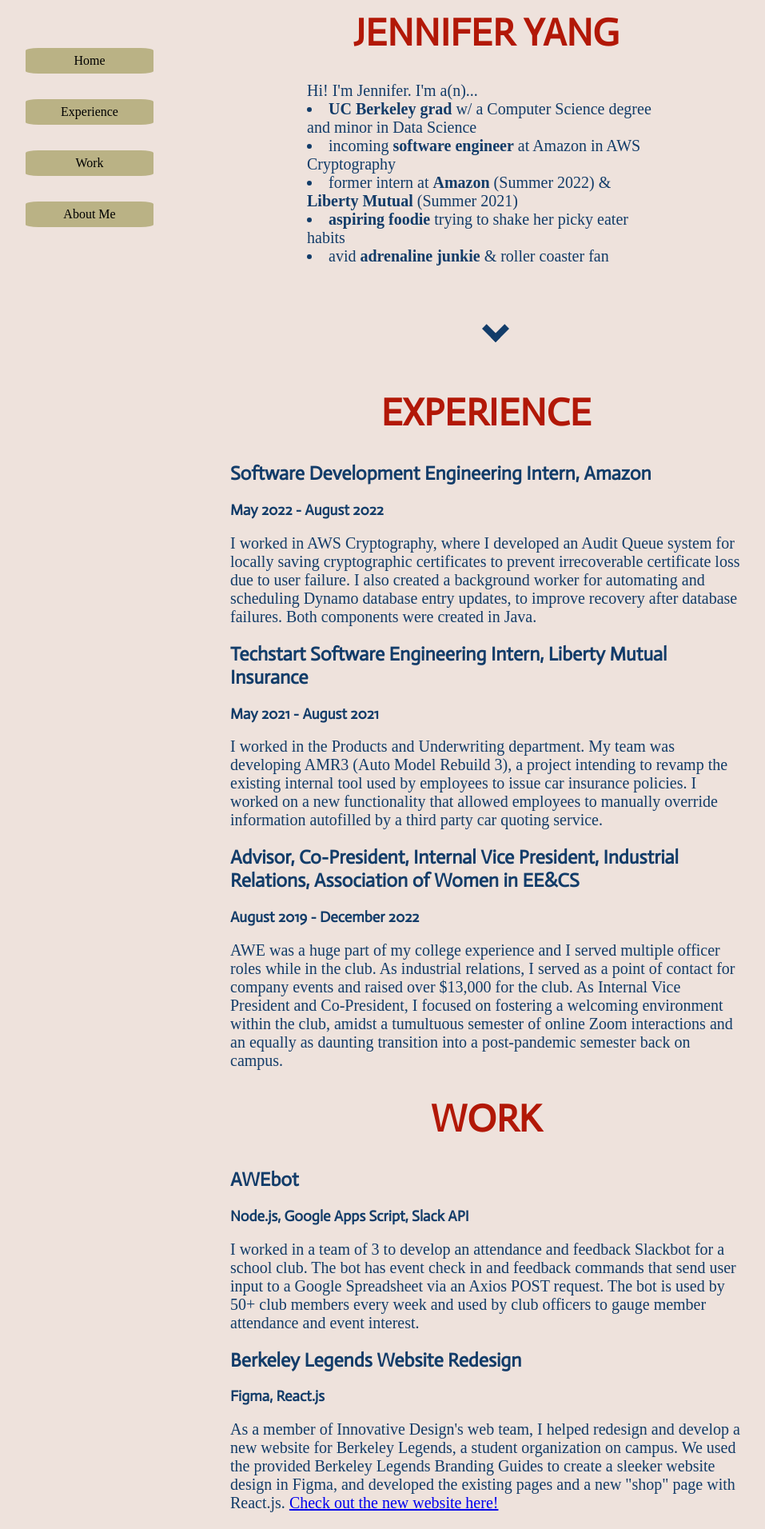
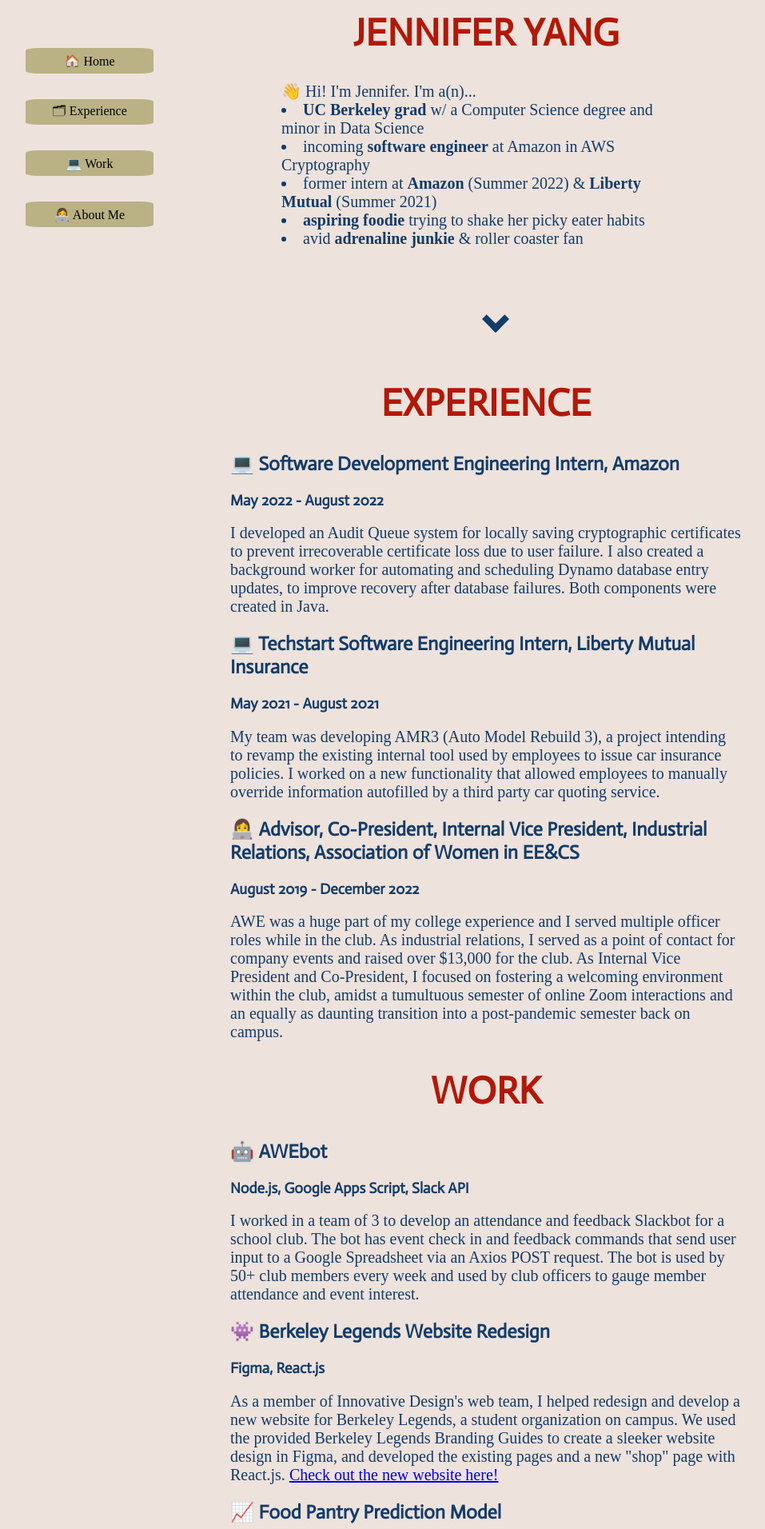
Before and after one commit to jenniferyang818/jenniferyang818.github.io, a React (Create React App) app: page / in a window 1280 px wide. Shown: the part 180-2092 px from the top of the page at 80% size, without its empty margins (96-1053 px from the left). Built offline with nearby package versions, Linux system fonts and the light colour scheme; a web font is replaced by a local one.

Commit message:
minor changes, added emojis. this is the first draft

```diff
--- a/src/pages/About.js
+++ b/src/pages/About.js
@@ -1,5 +1,4 @@
 import "./About.css";
-
 
 function About() {
     return (
@@ -7,7 +6,7 @@
         <div className="about">
           <h1>ABOUT</h1>
           <div id="about">
-            <p>Hi! I'm Jennifer Yang, a recent UC Berkeley grad (go bears!) and incoming Software Engineer at Amazon. I was formerly an intern at Amazon in AWS Cryptography
+            <p>👋 Hi! I'm Jennifer Yang, a recent UC Berkeley grad (go bears!) and incoming Software Engineer at Amazon in May. I was formerly an intern at Amazon in AWS Cryptography
               and Liberty Mutual in the Products and Underwriting department. In my free time, I enjoy perusing interior design YouTube channels, falling off walls at the
               bouldering gym, and trying new restaurants. <a href="https://www.linkedin.com/in/jenniferyang8/"> Find me on LinkedIn</a> or reach out at: <a href="mailto:jyang8@berkeley.edu">jyang8@berkeley.edu</a>!
             </p>
--- a/src/pages/Experience.js
+++ b/src/pages/Experience.js
@@ -10,23 +10,23 @@
           <h1>EXPERIENCE</h1>
           <div id="amazon">
             {/* TODO: same line formatting like resume */}
-            <div className="role"><h2>Software Development Engineering Intern, Amazon</h2></div>
+            <div className="role"><h2>💻 Software Development Engineering Intern, Amazon</h2></div>
             <div className="date"><h3>May 2022 - August 2022</h3></div>
-            <div className="tldr"><p>I worked in AWS Cryptography, where I developed an Audit Queue system for locally saving
+            <div className="tldr"><p>I developed an Audit Queue system for locally saving
               cryptographic certificates to prevent irrecoverable certificate loss due to user failure. I also created a background worker for automating
               and scheduling Dynamo database entry updates, to improve recovery after database failures. Both components were created in Java.</p></div>
           </div>
 
           <div id="lm">
-            <div className="role"><h2>Techstart Software Engineering Intern, Liberty Mutual Insurance</h2></div>
+            <div className="role"><h2>💻 Techstart Software Engineering Intern, Liberty Mutual Insurance</h2></div>
             <div className="date"><h3>May 2021 - August 2021</h3></div>
-            <div className="tldr"><p>I worked in the Products and Underwriting department. My team was developing AMR3 (Auto Model
+            <div className="tldr"><p>My team was developing AMR3 (Auto Model
               Rebuild 3), a project intending to revamp the existing internal tool used by employees to issue car insurance policies. I worked on a new
               functionality that allowed employees to manually override information autofilled by a third party car quoting service. </p></div>
           </div>
 
           <div id="awe">
-            <div className="role"><h2>Advisor, Co-President, Internal Vice President, Industrial Relations, Association of Women in EE&CS</h2></div>
+            <div className="role"><h2>👩‍💻 Advisor, Co-President, Internal Vice President, Industrial Relations, Association of Women in EE&CS</h2></div>
             <div className="date"><h3>August 2019 - December 2022</h3></div>
             <div className="tldr"><p>AWE was a huge part of my college experience and I served multiple officer roles while in the club. As industrial relations,
               I served as a point of contact for company events and raised over $13,000 for the club. As Internal Vice President and Co-President,
--- a/src/pages/Landing.css
+++ b/src/pages/Landing.css
@@ -9,7 +9,7 @@
 }
 
 .intro {
-  width: 70%;
+  width: 80%;
   margin: auto;
   top: 10%;
   margin-top: 30%;
@@ -37,7 +37,8 @@
 }
 
 .header-button:hover {
-  transition: 0.5s;
+  font-weight: bold;
+  transition: 0.3s;
   border: none;
   cursor: pointer;
   background-color: #EEE2DC;
--- a/src/pages/Landing.js
+++ b/src/pages/Landing.js
@@ -39,21 +39,21 @@
     <div className="home">
       <div className="header">
           <div>
-            <button className="header-button" onClick={handleHomeScroll}><span>Home</span></button>
+            <button className="header-button" onClick={handleHomeScroll}><span>🏠 Home</span></button>
           </div>
           <div>
-            <button className="header-button" onClick={handleExpScroll}><span>Experience</span></button>
+            <button className="header-button" onClick={handleExpScroll}><span>🗂 Experience</span></button>
           </div>
           <div>
-            <button className="header-button" onClick={handleProjScroll}><span>Work</span></button>
+            <button className="header-button" onClick={handleProjScroll}><span>💻 Work</span></button>
           </div>
           <div>
-            <button className="header-button" onClick={handleAbtScroll}><span>About Me</span></button>
+            <button className="header-button" onClick={handleAbtScroll}><span>👩‍💻 About Me</span></button>
           </div>
         </div>
         <div className="intro">
           <h1>JENNIFER YANG</h1>
-          <p>Hi! I'm Jennifer. I'm a(n)...
+          <p>👋 Hi! I'm Jennifer. I'm a(n)...
             <li><b>UC Berkeley grad</b> w/ a Computer Science degree and minor in Data Science</li>
             <li>incoming <b>software engineer</b> at Amazon in AWS Cryptography</li>
             <li>former intern at <b>Amazon</b> (Summer 2022) & <b>Liberty Mutual</b> (Summer 2021)</li>
--- a/src/pages/Work.js
+++ b/src/pages/Work.js
@@ -9,7 +9,7 @@
           <h1>WORK</h1>
           <div id="awebot">
             {/* TODO: same line formatting like resume */}
-            <div className="proj"><h2>AWEbot</h2></div>
+            <div className="proj"><h2>🤖 AWEbot</h2></div>
             <div className="date"><h3>Node.js, Google Apps Script, Slack API</h3></div>
             <div className="tldr"><p>I worked in a team of 3 to develop an attendance and feedback Slackbot for a school club.
               The bot has event check in and feedback commands that send user input to a Google Spreadsheet via an Axios POST request. The bot
@@ -17,21 +17,21 @@
           </div>
 
           <div id="innod">
-            <div className="proj"><h2>Berkeley Legends Website Redesign</h2></div>
+            <div className="proj"><h2>👾 Berkeley Legends Website Redesign</h2></div>
             <div className="date"><h3>Figma, React.js</h3></div>
             <div className="tldr"><p>As a member of Innovative Design's web team, I helped redesign and develop a new website for Berkeley Legends,
               a student organization on campus. We used the provided Berkeley Legends Branding Guides to create a sleeker website design in Figma, and developed
               the existing pages and a new "shop" page with React.js. <a href="https://legends.berkeley.edu/" target="_blank">Check out the new website here!</a></p></div>
           </div>
           <div id="civictech">
-            <div className="proj"><h2>Food Pantry Prediction Model</h2></div>
+            <div className="proj"><h2>📈 Food Pantry Prediction Model</h2></div>
             <div className="date"><h3>Google Apps Script, TensorFlow</h3></div>
             <div className="tldr"><p>I worked in a team of 6 to develop a project that would help a local food pantry
               in Berkeley predict their foot traffic. We performed data analysis on the historic food pantry statistics and developed a prediction model that would
               use historic pantry data, weather data, and census tracts to predict the number of pantry visitors. <a href="https://civictech-bfp.medium.net.vn/berkeley-food-pantry-ml-footfall-prediction-model-1ed46218385a?" target="_blank">Check out our Medium article here.</a></p></div>
           </div>
           <div id="clouds">
-            <div className="proj"><h2>Quarantine Clouds</h2></div>
+            <div className="proj"><h2>🌥 Quarantine Clouds</h2></div>
             <div className="date"><h3>HTML, CSS, Javascript</h3></div>
             <div className="tldr"><p>My final project for Web Design class, featuring the clouds I observed during my sophomore year in quarantine. <a href="https://jenniferyang818.github.io/quarantine-clouds/index.html" target="_blank">Browse the clouds here!</a></p></div>
           </div>
```
